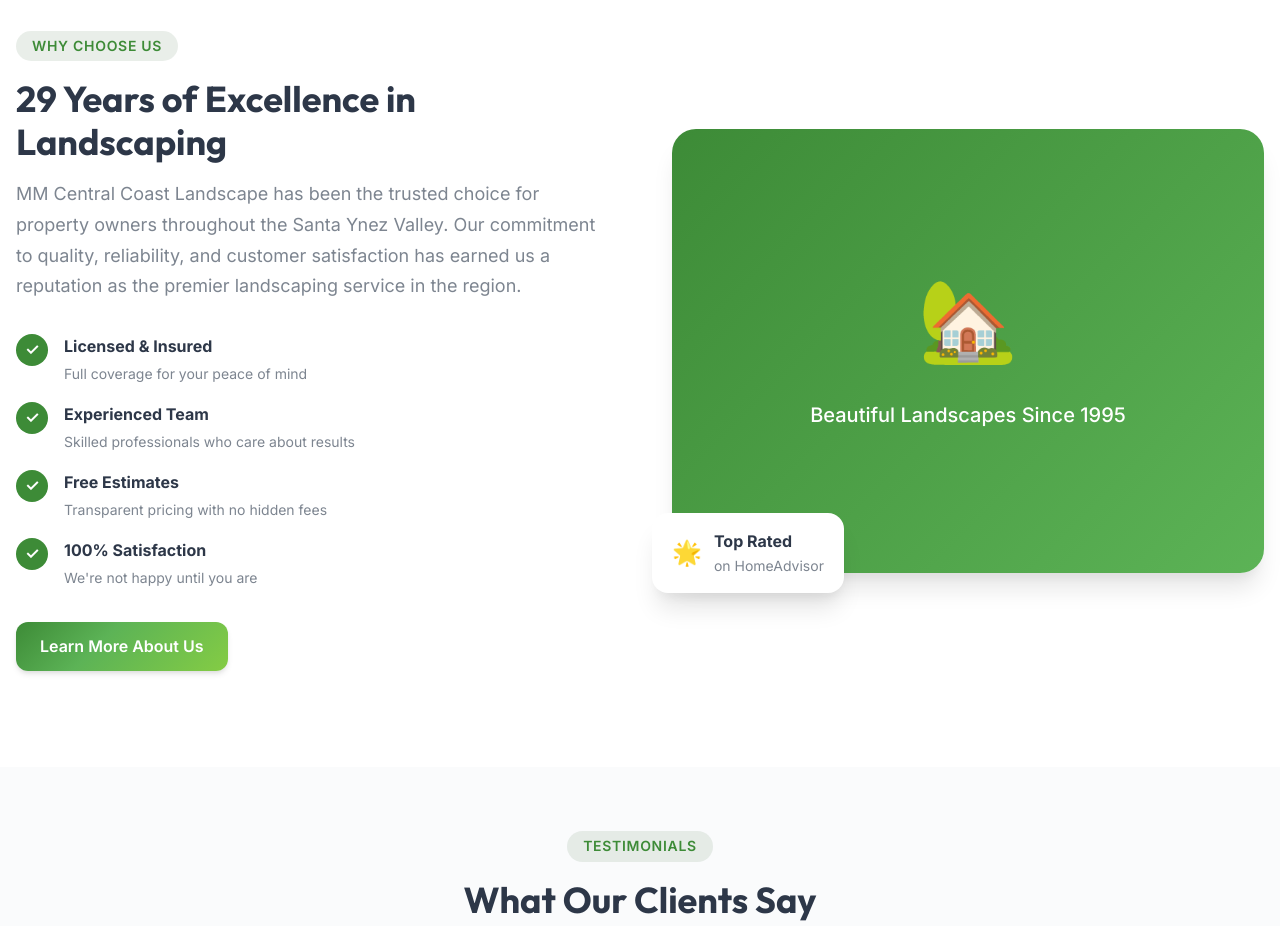
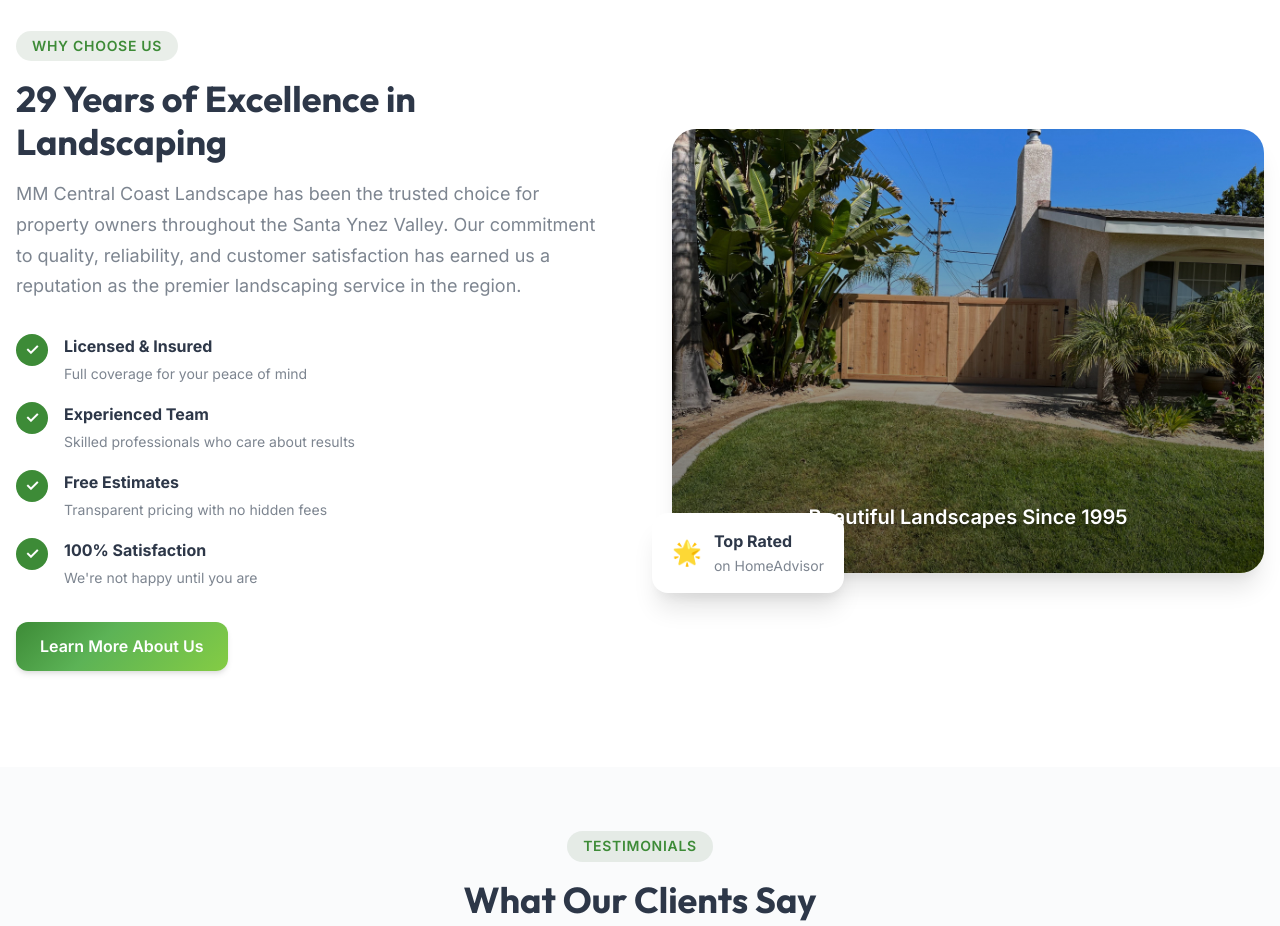
Before and after one commit to spruk805-sys/mm-central-coast-landscape, a Next.js app: page / in a window 1280 px wide. Shown: the part 3460-4386 px from the top of the page. Built offline with nearby package versions, Linux system fonts and the light colour scheme.

Commit message:
Add gallery image background to Why Us section, add Use My Location button

```diff
--- a/src/app/page.module.css
+++ b/src/app/page.module.css
@@ -596,10 +596,28 @@
 }
 
 .imageFrame {
+  position: relative;
   aspect-ratio: 4/3;
   border-radius: var(--radius-2xl);
   overflow: hidden;
   box-shadow: var(--shadow-xl);
+}
+
+.imageOverlay {
+  position: absolute;
+  inset: 0;
+  background: linear-gradient(180deg, rgba(0, 0, 0, 0.1) 0%, rgba(0, 0, 0, 0.6) 100%);
+  display: flex;
+  align-items: flex-end;
+  justify-content: center;
+  padding: var(--space-6);
+}
+
+.imageOverlay p {
+  color: var(--color-white);
+  font-size: var(--text-xl);
+  font-weight: var(--font-semibold);
+  text-shadow: 0 2px 4px rgba(0, 0, 0, 0.5);
 }
 
 .imagePlaceholder {
--- a/src/app/page.tsx
+++ b/src/app/page.tsx
@@ -345,8 +345,14 @@ export default function Home() {
             </div>
             <div className={styles.whyUsImage}>
               <div className={styles.imageFrame}>
-                <div className={styles.imagePlaceholder}>
-                  <span>🏡</span>
+                <Image
+                  src="/images/gallery-1.jpg"
+                  alt="Beautiful landscape work by MM Central Coast Landscape"
+                  fill
+                  style={{ objectFit: 'cover' }}
+                  sizes="(max-width: 768px) 100vw, 50vw"
+                />
+                <div className={styles.imageOverlay}>
                   <p>Beautiful Landscapes Since 1995</p>
                 </div>
               </div>
```
